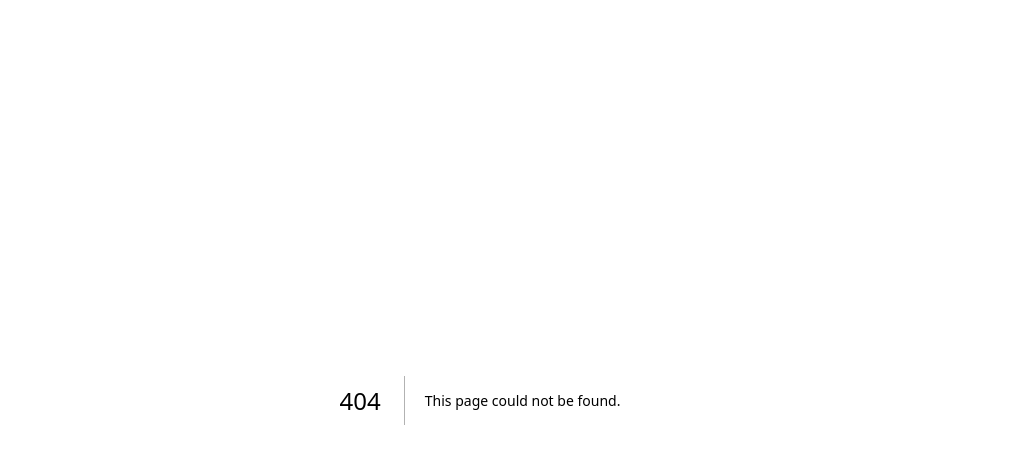
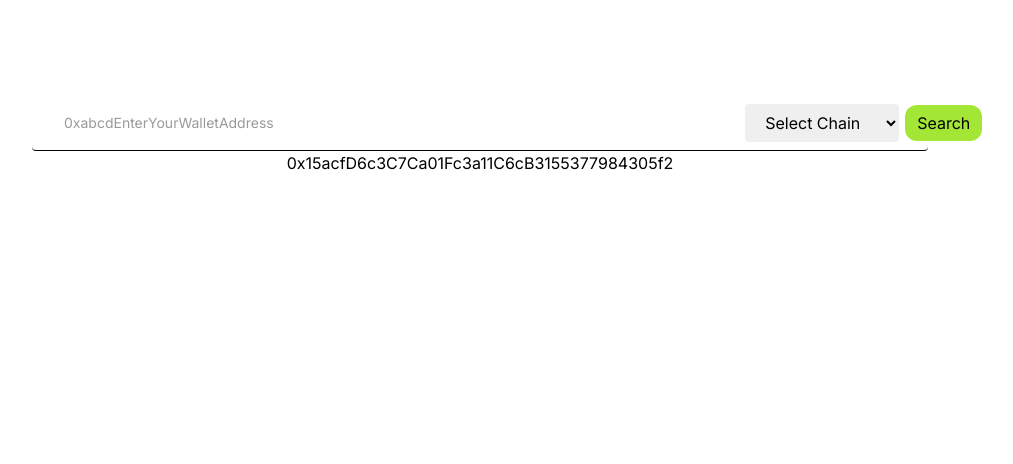
Before and after one commit to shikhar360/portolyzer, a Next.js app: page /dashboard in a window 1280 px wide. Before the commit this address had no page. Shown: the top 464 px of the page, without its empty margins (160-1173 px from the left). Built offline with nearby package versions, Linux system fonts and the light colour scheme.

Commit message:
added getbalance

```diff
--- /dev/null
+++ b/src/app/dashboard/page.tsx
@@ -0,0 +1,101 @@
+
+"use client";
+import React, { useEffect, useState } from "react";
+import useDebounce from "./useDebounce";
+import { useSearchParams } from "next/navigation";
+import Link from "next/link";
+const Dashboard = () => {
+  const searchParams = useSearchParams();
+  const addr = searchParams.get("a");
+  const network = searchParams.get("c");
+
+  const [inputVal, setInputVal] = useState<string>("");
+
+  console.log({addr , network});
+
+  const [selectedChain, setSelectedChain] = useState<string>("");
+
+  console.log(selectedChain);
+
+  useEffect(()=>{
+    if(addr ){
+     setInputVal(addr)
+    }
+    if(network ){
+     setSelectedChain(network)
+    }
+  // eslint-disable-next-line react-hooks/exhaustive-deps
+  },[])
+
+
+  useEffect(() => {
+    async function getWalletData() {
+      if (!inputVal || !selectedChain  ) return;
+      console.log(inputVal);
+
+      const options = {
+        method: "GET",
+        headers: {
+          accept: "application/json",
+          "x-api-key": process.env.NEXT_PUBLIC_CHAINBASE as string,
+        },
+      };
+
+      const res = await fetch(
+        `https://api.chainbase.online/v1/account/balance?chain_id=${network ? network: selectedChain}&address=${addr ? addr : inputVal}`,
+        options
+      );
+      const {data} = await res.json();
+      console.log(parseInt(data)/ 10 **18);
+
+    }
+    getWalletData();
+  }, [inputVal , selectedChain , network , addr]);
+
+  // "0x176961411f7e0c150"
+
+  return (
+    <div
+      className={`flex flex-col items-center justify-start bg-white pt-24 text-black w-full min-h-screen `}
+    >
+      <div className={`w-[70%] flex items-center justify-center border-b border-black rounded xl py-2 px-4`}>
+
+      <input
+        value={addr ? addr : inputVal}
+        type="text"
+        onChange={(e) => setInputVal(e.target.value)}
+        className={`w-[80%] py-2 px-4 text-sm bg-transparent rounded-md placeholder:text-black/40 focus:outline-none  `}
+        placeholder="0xabcdEnterYourWalletAddress"
+        />
+
+      <div className="w-[20%] flex items-center">
+        <select
+          value={network ? network : selectedChain}
+          onChange={(e) => setSelectedChain(e.target.value)}
+          className=" px-4 py-2  mx-1.5 rounded"
+          >
+          <option value="" disabled>
+            Select Chain
+          </option>
+          <option value="1">Ethereum</option>
+          <option value="137">Polygon</option>
+          <option value="56">BSC</option>
+          <option value="43114">Avalanche</option>
+          <option value="42161">Arbitrum One</option>
+          <option value="10">Optimism</option>
+          <option value="8453">Base</option>
+          <option value="324">zkSync</option>
+        </select>
+
+      <Link href={`/dashboard?a=${inputVal}&c=${selectedChain}`} className=" bg-lime-400 py-1.5 px-3 rounded-xl hover:bg-lime-300" >Search</Link>
+
+        </div>
+
+      </div>
+      <div>0x15acfD6c3C7Ca01Fc3a11C6cB3155377984305f2</div>
+    </div>
+  );
+};
+
+export default Dashboard;
+// <div className={``} ></div>
--- /dev/null
+++ b/src/app/dashboard/useDebounce.ts
@@ -0,0 +1,19 @@
+import { useState, useEffect } from 'react';
+
+function useDebounce<T>(value: T, delay: number): T {
+    const [debouncedValue, setDebouncedValue] = useState<T>(value);
+
+    useEffect(() => {
+        const timeout = setTimeout(() => {
+            setDebouncedValue(value);
+        }, delay);
+
+        return () => {
+            clearTimeout(timeout);
+        };
+    }, [value, delay]);
+
+    return debouncedValue;
+}
+
+export default useDebounce;
```
Also changed, not shown: 2 other files (tests, documents, lock files or other folders).
